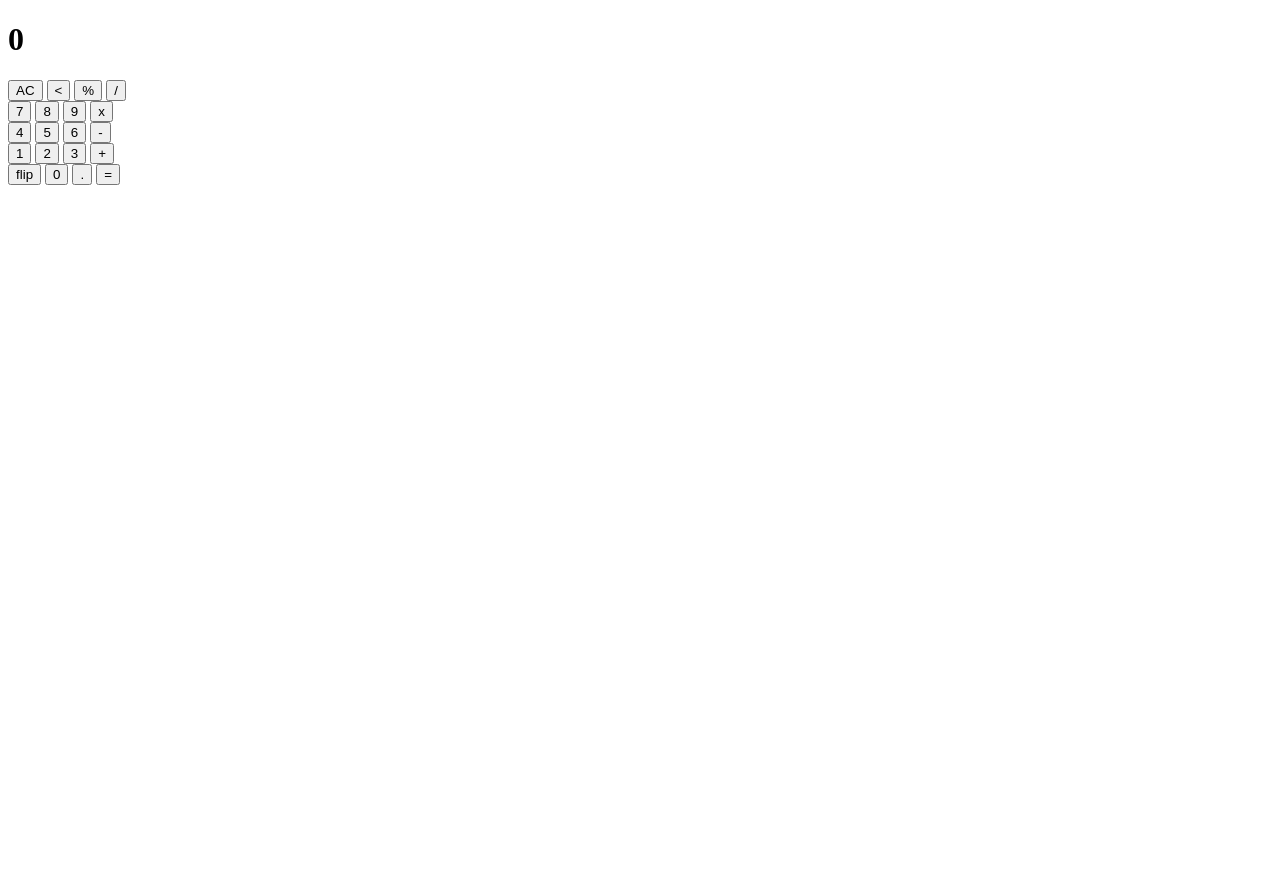
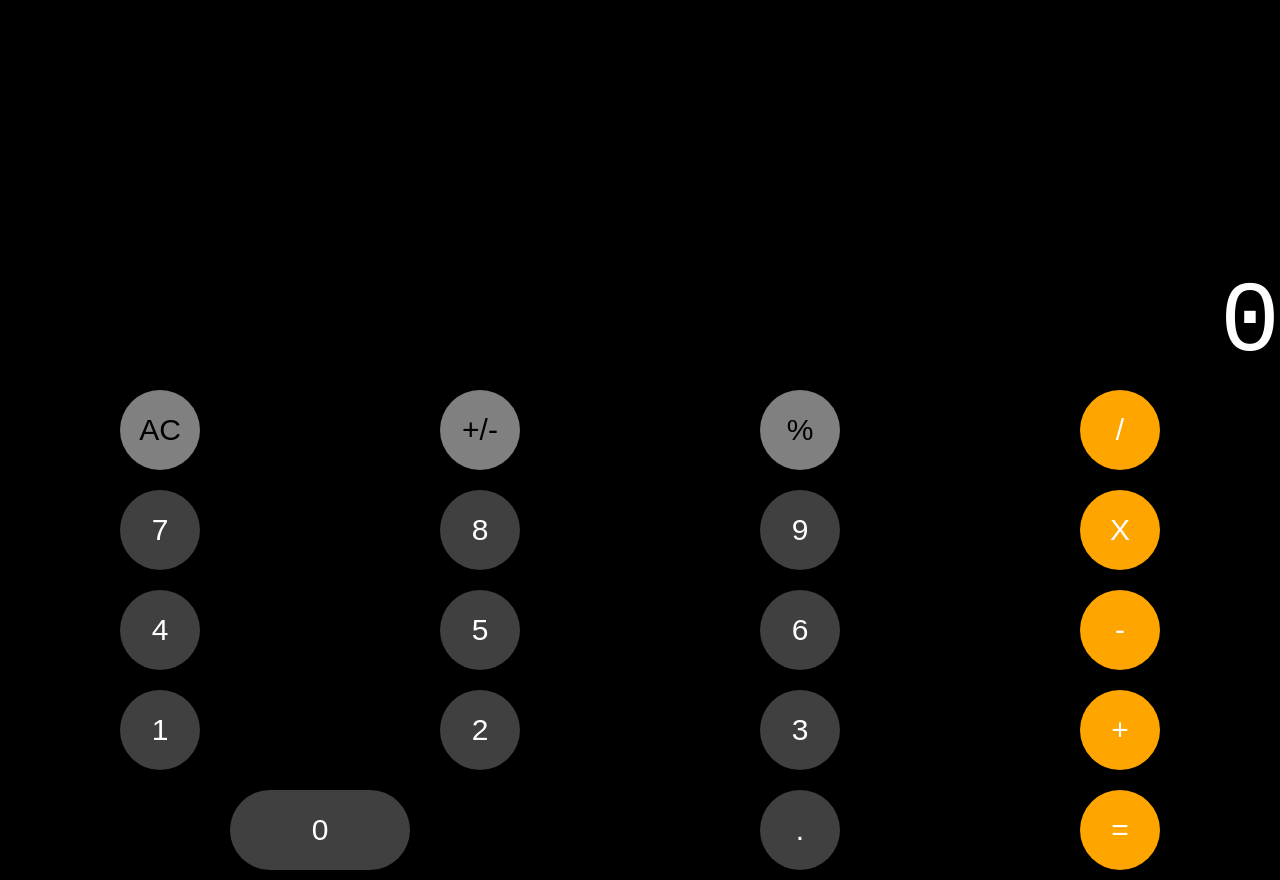
Before and after one commit to Beconet/calculator, a plain HTML site: page index.html in a window 1280 px wide. Before the commit the page ends 800 px from the top, so only its background shows below. Drawn offline with Linux system fonts and the light colour scheme.

Commit message:
reset project, make new html css file

```diff
--- a/index.html
+++ b/index.html
@@ -3,45 +3,35 @@
 <head>
     <meta charset="UTF-8">
     <meta name="viewport" content="width=device-width, initial-scale=1.0">
-    <title>calculator</title>
+    <title>Calculator</title>
     <link rel="stylesheet" href="style.css">
 </head>
 <body>
     <div class="container">
-        <h1 id="display">0</h1>
-        <div class="contain">
-        <div class="first-line">
-            <button id="reset" class="">AC</button>
-            <button id="back" class=""><</button>
-            <button id="percent" class="">%</button>
-            <button id="divide" class="">/</button>
-        </div>
-        <div class="second=line">
-            <button id="seven" class="">7</button>
-            <button id="eight" class="">8</button>
-            <button id="nine" class="">9</button>
-            <button id="multiply" class="">x</button>
-        </div>
-        <div class="third=line">
-            <button id="four" class="">4</button>
-            <button id="five" class="">5</button>
-            <button id="six" class="">6</button>
-            <button id="minus" class="">-</button>
-        </div>
-        <div class="four=line">
-            <button id="one" class="">1</button>
-            <button id="two" class="">2</button>
-            <button id="three" class="">3</button>
-            <button id="plus" class="">+</button>
-        </div>
-        <div class="five=line">
-            <button id="flip" class="">flip</button>
-            <button id="zero" class="">0</button>
-            <button id="dot" class="">.</button>
-            <button id="result" class="">=</button>
-        </div>
+    <div class="result">
+        <span>0</span>
     </div>
+    <div class="btn">
+        <button class="item item1 clear">AC</button>
+        <button class="item item1 negative">+/-</button>
+        <button class="item item1 persent">%</button>
+        <button class="item item3 sign">/</button>
+        <button class="item number">7</button>
+        <button class="item number">8</button>
+        <button class="item number">9</button>
+        <button class="item item3 sign">X</button>
+        <button class="item number">4</button>
+        <button class="item number">5</button>
+        <button class="item number">6</button>
+        <button class="item item3 sign">-</button>
+        <button class="item number">1</button>
+        <button class="item number">2</button>
+        <button class="item number">3</button>
+        <button class="item item3 sign">+</button>
+        <button class="item item3 zero ">0</button>
+        <button class="item dot">.</button>
+        <button class="item item3 equal">=</button>
     </div>
-    <script src="app.js"></script>
+</div>
 </body>
 </html>
--- a/style.css
+++ b/style.css
@@ -0,0 +1,90 @@
+*{
+    margin: 0;
+    padding: 0;
+}
+html, body #fullheight{
+    background-color: black;
+    min-height: 100% !important;
+    font-family: 'Courier New', Courier, monospace;
+
+}
+.container{
+    height: 100%;
+    background-color:black ;
+}
+.result{
+    display: flex;
+    align-items: flex-end;
+    justify-content: flex-end;
+    color: white;
+    height: 380px;
+    font-size: 100px;
+
+}
+.btn{
+    width: 100%;
+    height: 60%;
+    display: grid;
+    grid-template-columns: 25% 25% 25% 25%;
+}
+
+.item{
+    color: white;
+    display: flex;
+    align-items: center;
+    justify-content: center;
+    width: 80px;
+    height: 80px;
+    padding: 10px;
+    border-radius: 100%;
+    cursor: pointer;
+    align-self: center;
+    justify-self: center;
+    margin: 10px;
+    font-size: 30px;
+}
+.item1{
+    background-color: grey;
+    color: white;
+    border: none;
+}
+.persent{
+    background-color: gray;
+    color: black;
+    border: none;
+
+
+}
+.sign{
+    background-color: orange;
+    color: white;
+    border: none;
+}
+
+
+.zero{
+    background-color:#404040 ;
+    width: 180px;
+    border-radius: 136px;
+    grid-column: span 2;
+    border: none;
+}
+.number{
+    background-color:#404040 ;
+    border: none;
+}
+.dot{
+    background-color:#404040 ;
+    border: none;
+}
+
+.equal{
+    background-color: orange;
+    border: none;
+}
+.negative{
+    color: black;
+}
+.clear{
+    color: black;
+}
```
Also changed, not shown: 2 other files.
